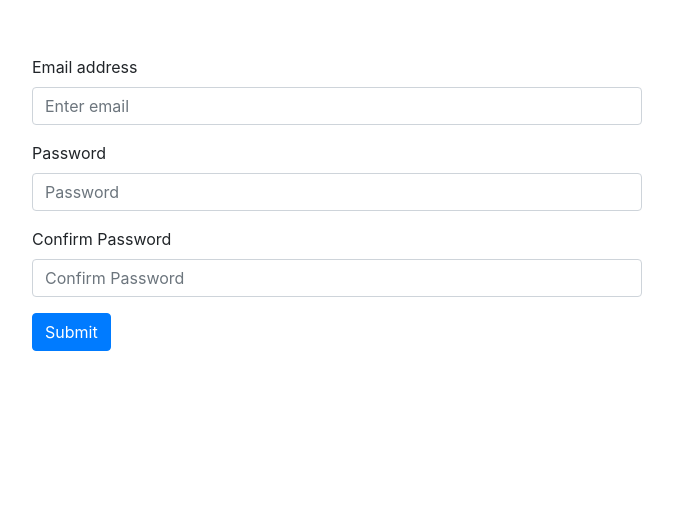
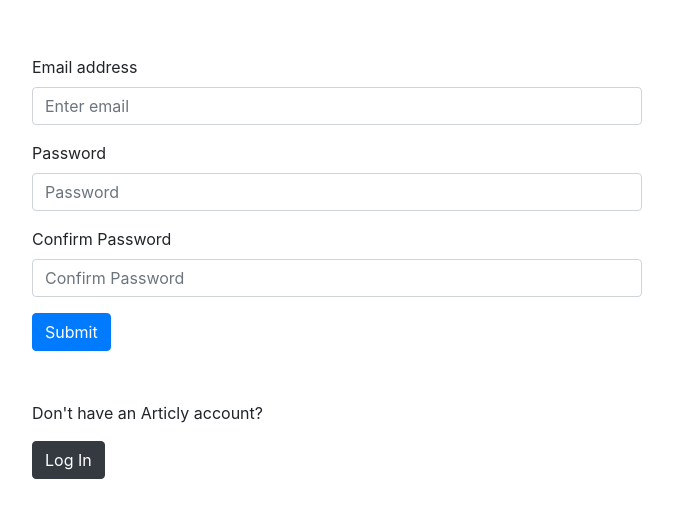
Before and after one commit to JianHMai/Articly, a plain HTML site: page register.html in a window 1280 px wide. Shown: the part 133-650 px from the top of the page, without its empty margins (303-976 px from the left). Drawn offline with nearby package versions, Linux system fonts and the light colour scheme.

Commit message:
Add log in button to register page

```diff
--- a/register.html
+++ b/register.html
@@ -30,6 +30,10 @@
 			</div>
 			<button type="submit" class="btn btn-primary">Submit</button>
 		</form>
+		<div class="login" style="padding-top: 50px; padding-bottom: 50px;">
+            <p>Don't have an Articly account?</p>
+            <a class="btn btn-dark" href="login.html" role="button">Log In</a>
+        </div>
 	</div>
 
 
```
Also changed, not shown: login.html (+1 -1 lines).
